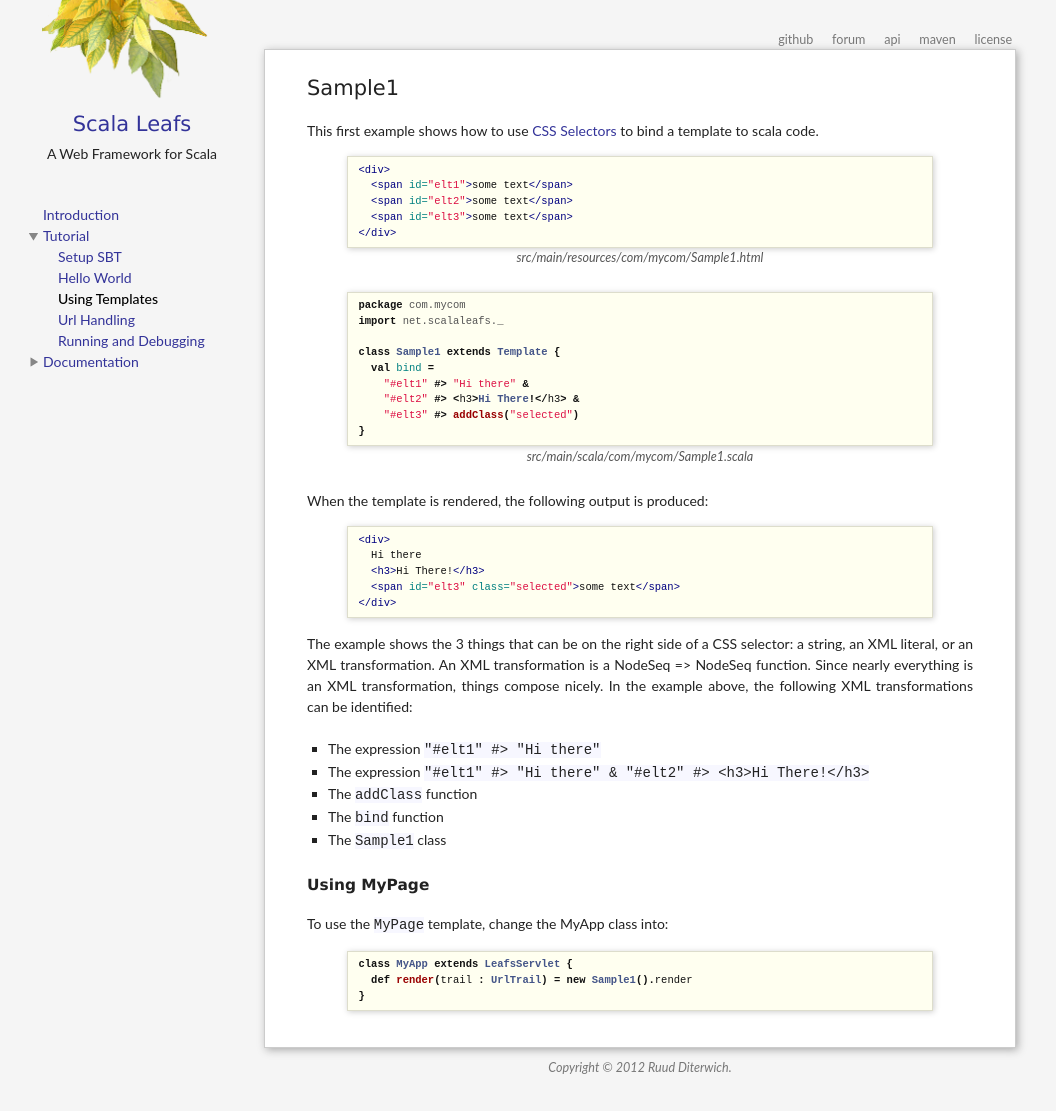
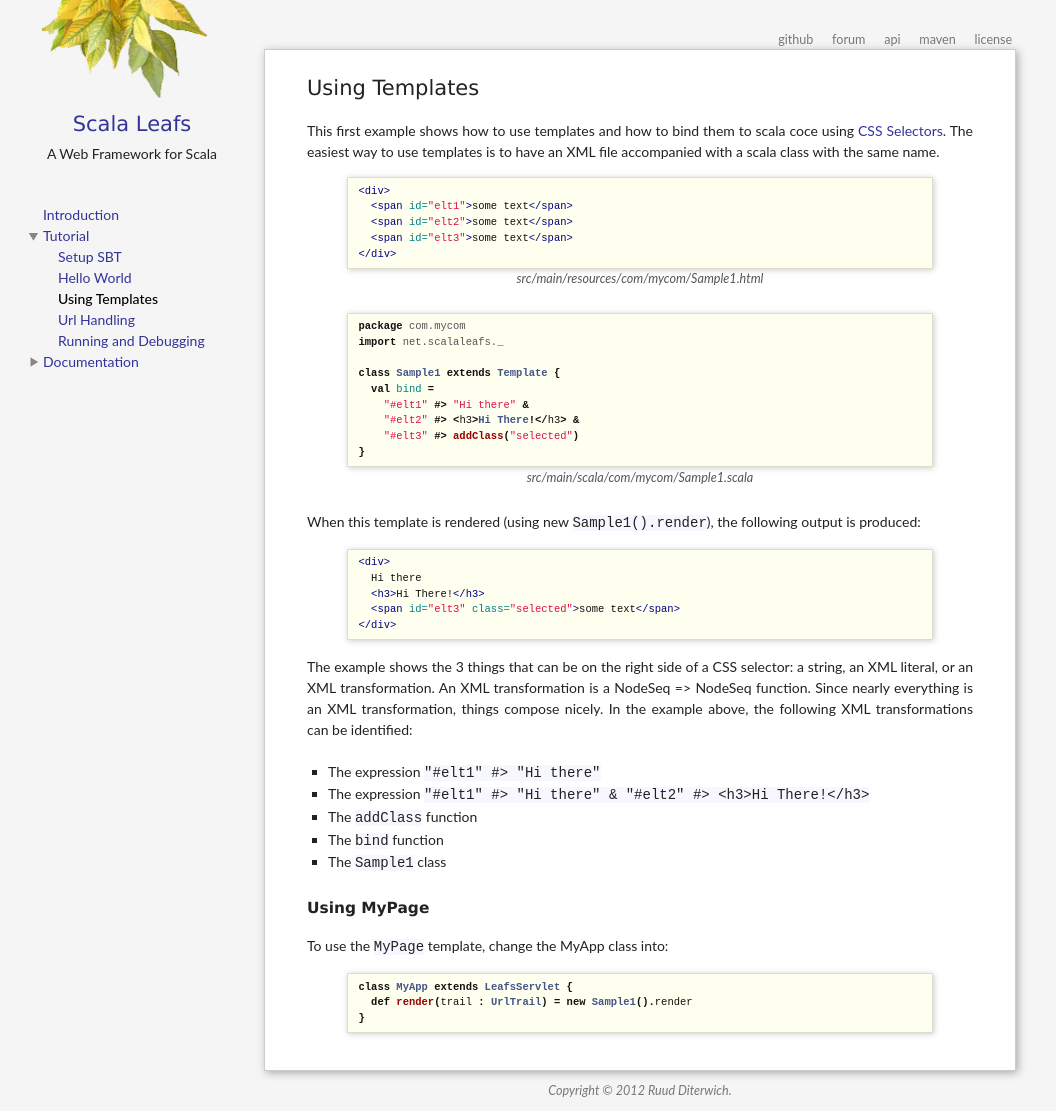
Before and after one commit to scalastuff/scalaleafs, a Jekyll site: the page built from sample1.md, in a window 1280 px wide. Shown: the whole page, without its empty margins (0-1056 px from the left). Built offline with Jekyll 4.4.1, drawn with Linux system fonts in a browser that asks for light colours; before the commit the page ends 1088 px from its top, so only the background shows below that.

Commit message:
Updated sample1.md

```diff
--- a/sample1.md
+++ b/sample1.md
@@ -1,9 +1,9 @@
 ---
 layout: default
-title: Sample1
+title: Using Templates
 ---
 
-This first example shows how to use [CSS Selectors](/css-selectors.html) to bind a template to scala code.
+This first example shows how to use templates and how to bind them to scala coce using [CSS Selectors](/css-selectors.html). The easiest way to use templates is to have an XML file accompanied with a scala class with the same name.
 
 {% highlight html %}
 <div>
@@ -27,7 +27,7 @@ class Sample1 extends Template {
 {% endhighlight %}
 <label>src/main/scala/com/mycom/Sample1.scala</label>
 
-When the template is rendered, the following output is produced:
+When this template is rendered (using new `Sample1().render`), the following output is produced:
 
 {% highlight html %}
 <div>
```
